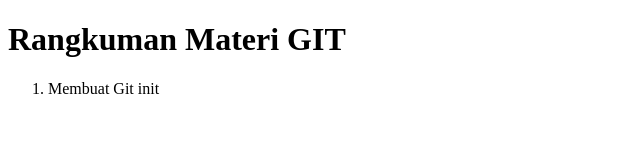
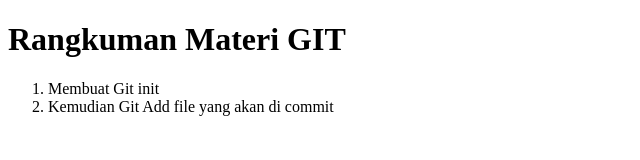
Before and after one commit to yuliantocode93/materi-git, a plain HTML site: page index.html in a window 1280 px wide. Shown: the whole page, without its empty margins (0-640 px from the left). Drawn offline with Linux system fonts and the light colour scheme.

Commit message:
second commit

```diff
--- a/index.html
+++ b/index.html
@@ -12,6 +12,7 @@
 
     <ol>
         <li>Membuat Git init</li>
+        <li>Kemudian Git Add file yang akan di commit</li>
 
     </ol>
 </body>
```
